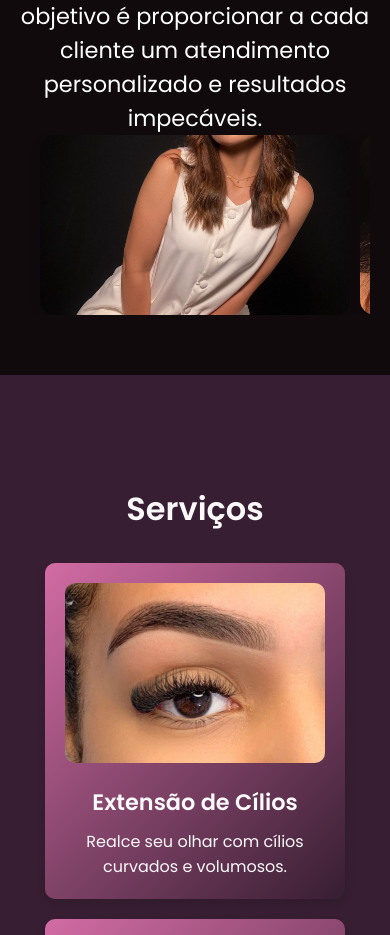
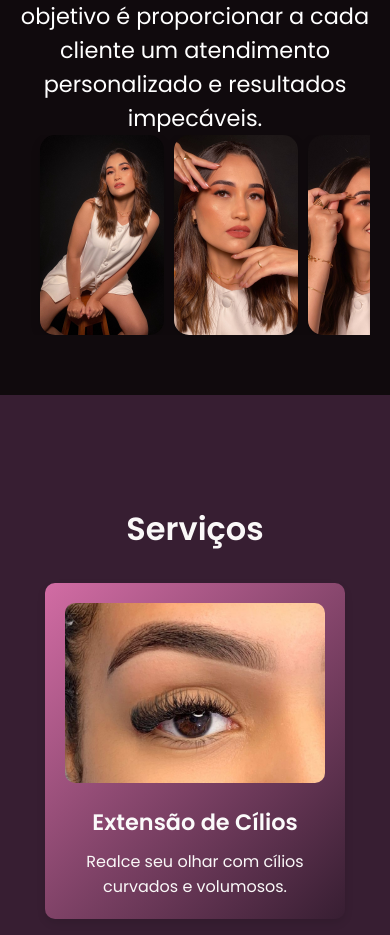
Before and after one commit to Mavcostta/annacosta, a plain HTML site: page index.html in a window 390 px wide. Shown: the part 1800-2735 px from the top of the page. Drawn offline with Linux system fonts and the light colour scheme.

Commit message:
Primeiro commit

```diff
--- a/style.css
+++ b/style.css
@@ -289,6 +289,36 @@ section.mostrar {
         height: 180px; /* Ajuste a altura das imagens */
     }
 }
+/* Responsividade do carrossel */
+@media (max-width: 768px) {
+    .carousel {
+        width: 100%;
+        padding: 0 10px;
+        justify-content: flex-start;
+        overflow-x: auto; /* Adiciona a barra de rolagem horizontal */
+    }
+
+    .carousel-container {
+        display: flex;
+        flex-wrap: nowrap;
+        gap: 10px;
+    }
+
+    .carousel-item {
+        width: 40%; /* Ajuste para ocupar 80% da largura da tela em dispositivos menores */
+        height: 200px; /* Ajuste a altura das imagens */
+        flex-shrink: 0; /* Impede que as imagens encolham */
+    }
+
+    .carousel-item img {
+        width: 100%;
+        height: 100%;
+        object-fit: cover; /* Assegura que as imagens cubram o espaço sem distorcer */
+        border-radius: 10px;
+    }
+}
+
+
 
 /* Serviços */
 #servicos {
```
